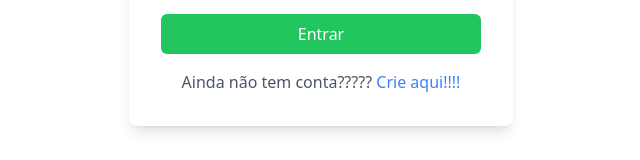
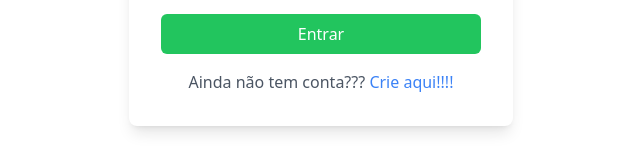
Before and after one commit to horizontejunior/lifephotos, a Next.js app: page / in a window 1280 px wide. Shown: the part 428-588 px from the top of the page, without its empty margins (319-959 px from the left). Built offline with nearby package versions, Linux system fonts and the light colour scheme.

Commit message:
Ajustando a pagina inicial

```diff
--- a/src/app/page.tsx
+++ b/src/app/page.tsx
@@ -74,7 +74,7 @@ export default function LoginPage() {
 
         {/* Link para a página de cadastro */}
         <p className="mt-4 text-center text-gray-600">
-          Ainda não tem conta?????{" "}
+          Ainda não tem conta???{" "}
           <Link href="/register" className="text-blue-500 hover:underline">
             Crie aqui!!!!
           </Link>
```
